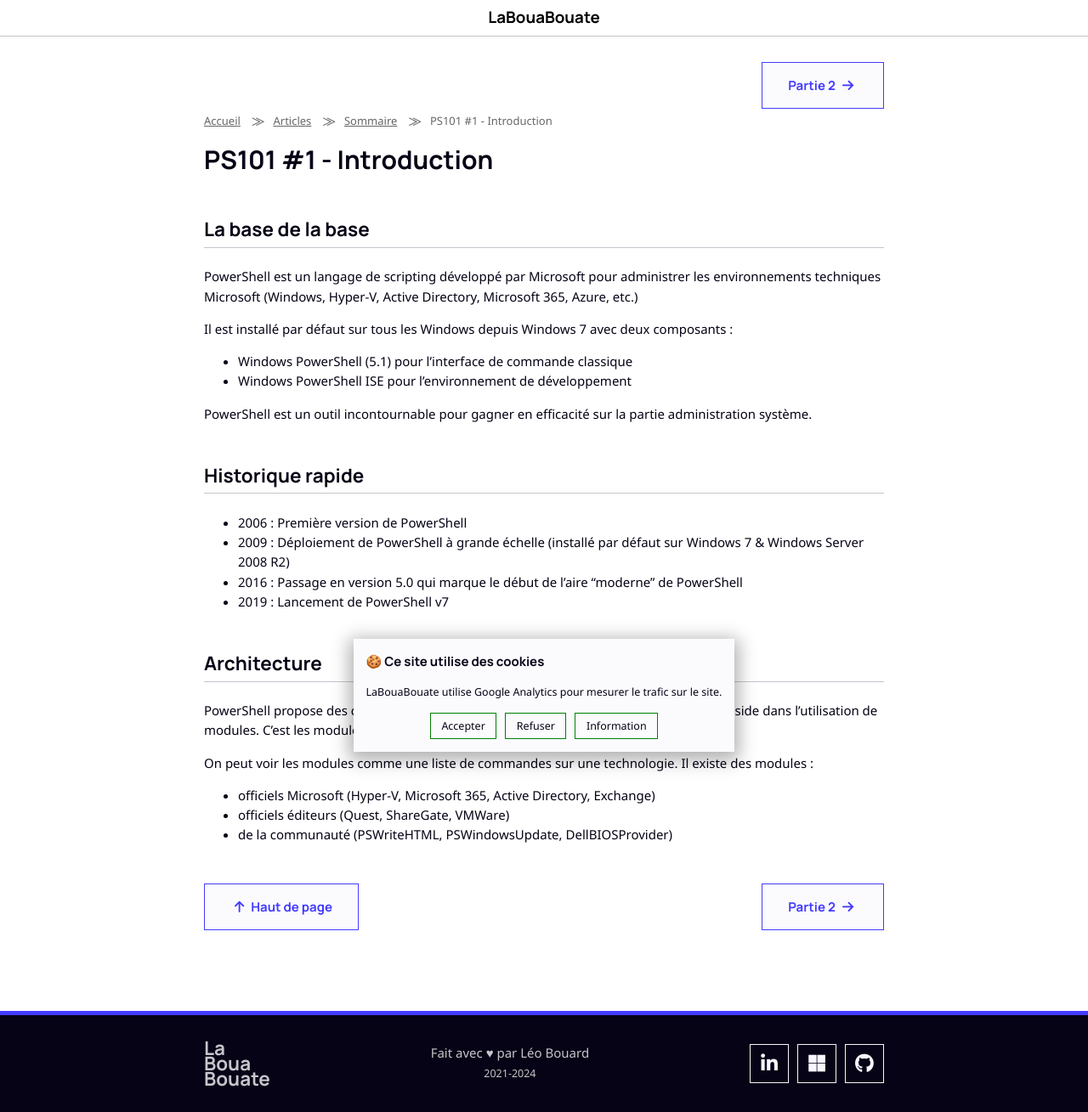
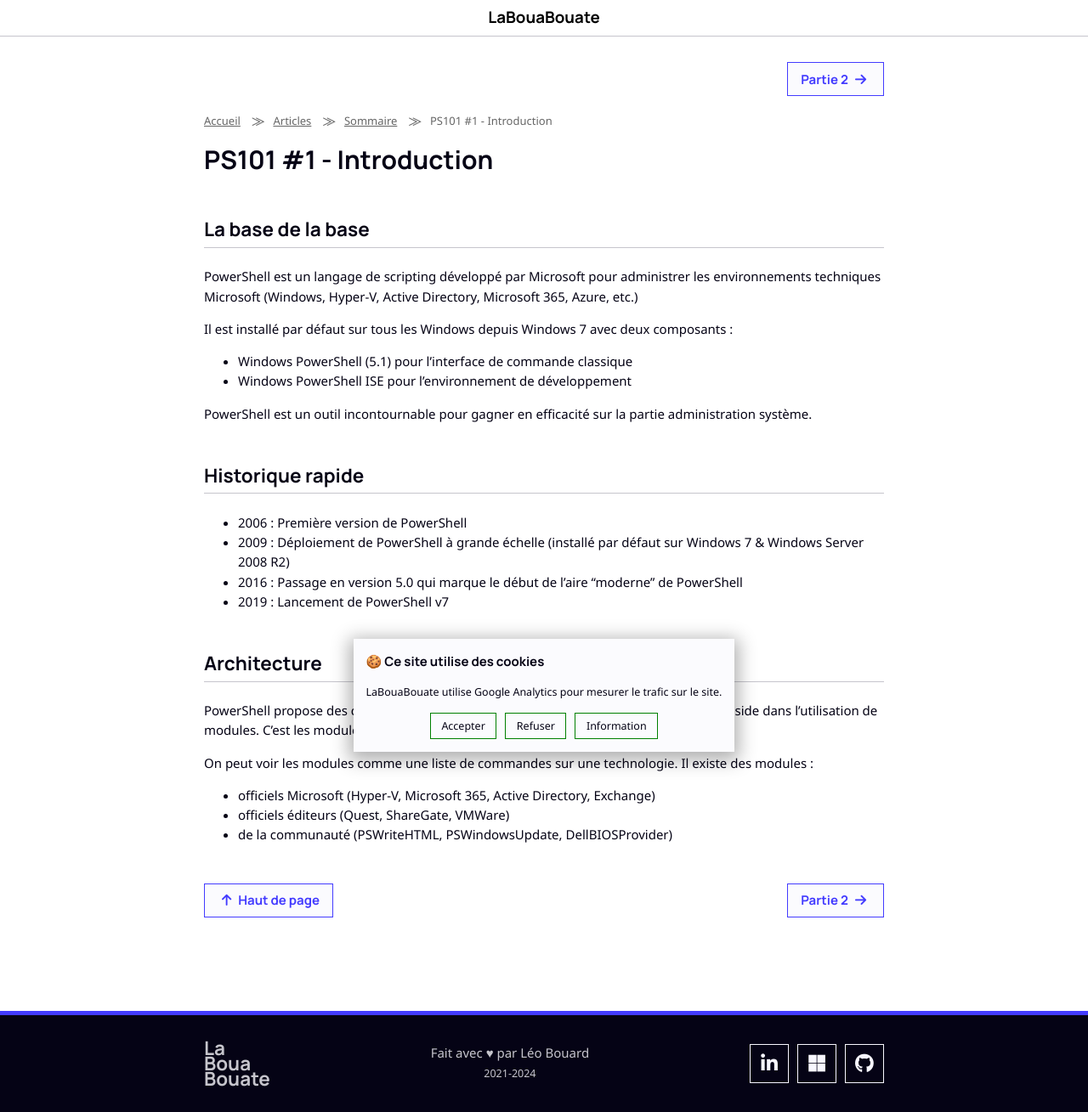
Before and after one commit to leobouard/leobouard.github.io, a Jekyll site: the page built from _posts/2024-04-07-cours-powershell-from-scratch-001.md, in a window 1280 px wide. Shown: the whole page at 85% size. Built offline with Jekyll 4.4.1, drawn with Linux system fonts in a browser that asks for light colours; nearby versions of some CDN libraries; some web fonts are replaced.

Commit message:
Réduction de la taille des boutons

```diff
--- a/_layouts/post.html
+++ b/_layouts/post.html
@@ -11,13 +11,13 @@ layout: default
   {% if page.prevLink or page.nextLink %}
   <div class="top-buttons">
     {% if page.prevLink %}
-    <a href="{{ page.prevLink.id }}" class="no-decoration button-primary hover-bottom" style="left: 0;">
+    <a href="{{ page.prevLink.id }}" class="no-decoration button-primary hover-bottom small" style="left: 0;">
       <i class="fa-solid fa-arrow-left"></i>
       <span>{{ page.prevLink.name }}</span>
     </a>
     {% endif %}
     {% if page.nextLink %}
-    <a href="{{ page.nextLink.id }}" class="no-decoration button-primary hover-bottom" style="right: 0;">
+    <a href="{{ page.nextLink.id }}" class="no-decoration button-primary hover-bottom small" style="right: 0;">
       <span>{{ page.nextLink.name }}</span>
       <i class="fa-solid fa-arrow-right"></i>
     </a>
@@ -43,18 +43,18 @@ layout: default
   {% if page.prevLink or page.nextLink %}
   <div class="bottom-buttons">
     {% if page.prevLink %}
-    <a href="{{ page.prevLink.id }}" class="no-decoration button-primary hover-bottom" style="left: 0;">
+    <a href="{{ page.prevLink.id }}" class="no-decoration button-primary hover-bottom small" style="left: 0;">
       <i class="fa-solid fa-arrow-left"></i>
       <span>{{ page.prevLink.name }}</span>
     </a>
     {% else %}
-    <a href="javascript:document.getElementById('top').scrollIntoView({behavior: 'smooth'});" class="no-decoration button-primary hover-bottom" style="left: 0;">
+    <a href="javascript:document.getElementById('top').scrollIntoView({behavior: 'smooth'});" class="no-decoration button-primary hover-bottom small" style="left: 0;">
       <i class="fa-solid fa-arrow-up"></i>
       <span>Haut de page</span>
     </a>
     {% endif %}
     {% if page.nextLink %}
-    <a href="{{ page.nextLink.id }}" class="no-decoration button-primary hover-bottom" style="right: 0;">
+    <a href="{{ page.nextLink.id }}" class="no-decoration button-primary hover-bottom small" style="right: 0;">
       <span>{{ page.nextLink.name }}</span>
       <i class="fa-solid fa-arrow-right"></i>
     </a>
--- a/_sass/buttons.scss
+++ b/_sass/buttons.scss
@@ -10,6 +10,10 @@ a.button-primary {
     background: var(--background);
 }
 
+a.small {
+    padding: 0.5em 1em !important;
+}
+
 a.button-primary:hover {
     text-decoration: underline;
 }
```
